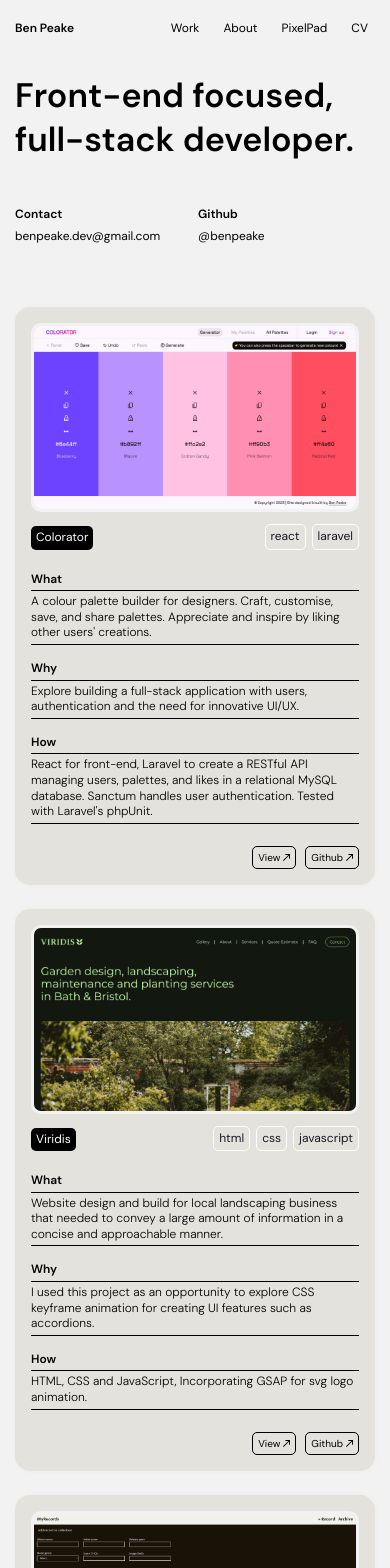
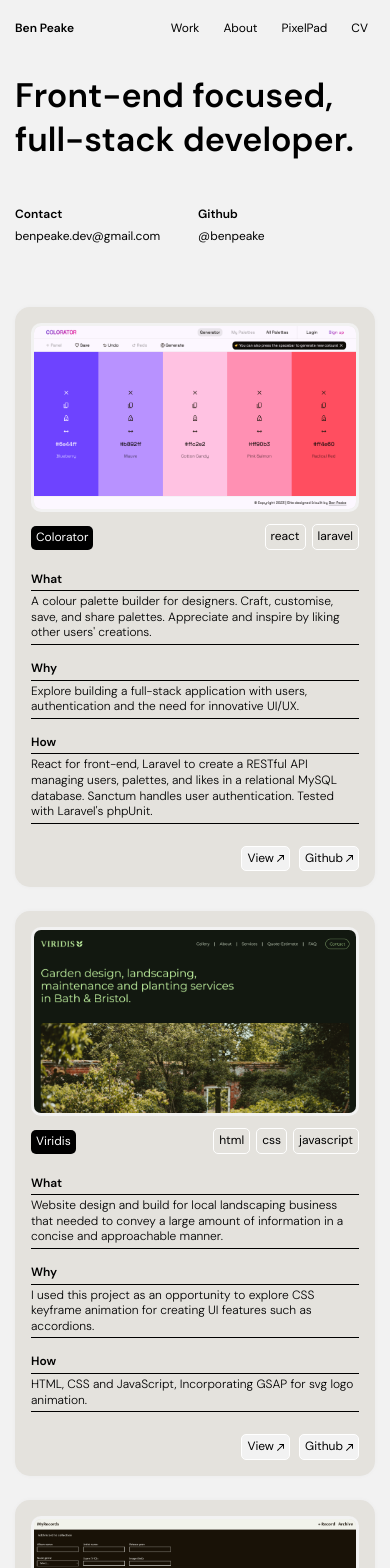
Before and after one commit to Benpeake/portfolio-2.0, a React (Create React App) app: page / in a window 390 px wide. Shown: the top 1568 px of the page. Built offline with nearby package versions, Linux system fonts and the light colour scheme.

Commit message:
refactor buttons to own components

```diff
--- a/src/components/nav/index.js
+++ b/src/components/nav/index.js
@@ -10,7 +10,7 @@ function Nav({ onLanding }) {
 
   useEffect(() => {
     const handleScroll = () => {
-      const isScrolled = window.scrollY > 0;
+      const isScrolled = window.scrollY > 5;
       if (isScrolled !== scrolled) {
         setScrolled(isScrolled);
       }
--- a/src/components/nav/nav.css
+++ b/src/components/nav/nav.css
@@ -16,7 +16,7 @@ nav{
     overflow: hidden;
 }
 .scrolled{
-    border-bottom: solid .09vw var(--black);
+    border-bottom: solid .1vw var(--black);
     box-shadow: 0 0.05vw 0.5vw rgba(0, 0, 0, 0.05);
     -webkit-backdrop-filter: blur(10px);
     backdrop-filter: blur(10px);
@@ -47,7 +47,7 @@ nav{
             border-bottom: solid 1px transparent;
         }
         .scrolled{
-            border-bottom: solid .9px var(--black);
+            border-bottom: solid 1px var(--black);
         }
 
         .left-right{
--- a/src/components/out-link-btn/out-link-btn.css
+++ b/src/components/out-link-btn/out-link-btn.css
@@ -1,9 +1,10 @@
 .out-link-btn{
     display: inline-block;
-    font-size: 1vw;
+    font-size: 1.2vw;
     padding: 0.4vw 0.5vw;
     border-radius: 0.5vw;
-    border: .1vw solid var(--black);
+    border: .1vw solid var(--white);
+    background-color: var(--smoke);
 }
 .out-link-btn:hover{
     color: var(--white);
@@ -31,10 +32,11 @@
 
 @media screen and (max-width: 1000px){
     .out-link-btn{
-        font-size: 10px;
+        font-size: 12px;
         padding: 4px 5px;
         border-radius: 5px;
-        border: 1px solid var(--black);
+        border: 1px solid var(--white);
+        background-color: var(--smoke);
     }
     .out-link-btn:hover{
         border: 1px solid var(--white);
--- a/src/components/work-section/project/project.css
+++ b/src/components/work-section/project/project.css
@@ -56,14 +56,14 @@
   padding-bottom: 0.6vw;
   font-weight: 600;
   padding-bottom: .3vw;
-  border-bottom: .1vw solid var(--black);
+  border-bottom: .07vw solid var(--black);
 }
 
 .project-copy {
   font-weight: 200;
   padding-bottom: .3vw;
   padding-top: .3vw;
-  border-bottom: .1vw solid var(--black);
+  border-bottom: .07vw solid var(--black);
 }
 
 .project-btn-container {
@@ -76,14 +76,14 @@
 .tech-container {
   display: flex;
   gap: 0.9vw;
-  color: var(--off-black);
+  color: var(--black);
 }
 
 .tech-item {
   padding: 0.4vw 0.5vw;
   border-radius: 0.5vw;
   display: flex;
-  color: var(--off-black);
+  color: var(--black);
   border: solid 0.1vw var(--white);
 }
 
@@ -113,7 +113,7 @@
   .project-subheading {
     padding-bottom: 6px;
     padding-bottom: 3px;
-    border-bottom: 1px solid var(--black);
+    border-bottom: .7px solid var(--black);
   }
 
   .project-btn-container {
@@ -139,7 +139,7 @@
   .project-copy {
     padding-bottom: 3px;
     padding-top: 3px;
-    border-bottom: 1px solid var(--black);
+    border-bottom: .7px solid var(--black);
     font-weight: 300;
   }
 
--- a/src/pixel-pad-components/palette-picker/palette-picker.css
+++ b/src/pixel-pad-components/palette-picker/palette-picker.css
@@ -22,7 +22,7 @@
 
   button{
     display: inline-block;
-    font-size: 1vw;
+    font-size: 1.2vw;
     padding: 0.4vw 0.5vw;
     border-radius: 0.5vw;
     border: .1vw solid var(--black);
@@ -53,7 +53,7 @@
       }
 
       button{
-        font-size: 10px;
+        font-size: 12px;
         padding: 4px 5px;
         border-radius: 5px;
         border: 1px solid var(--black);
```
